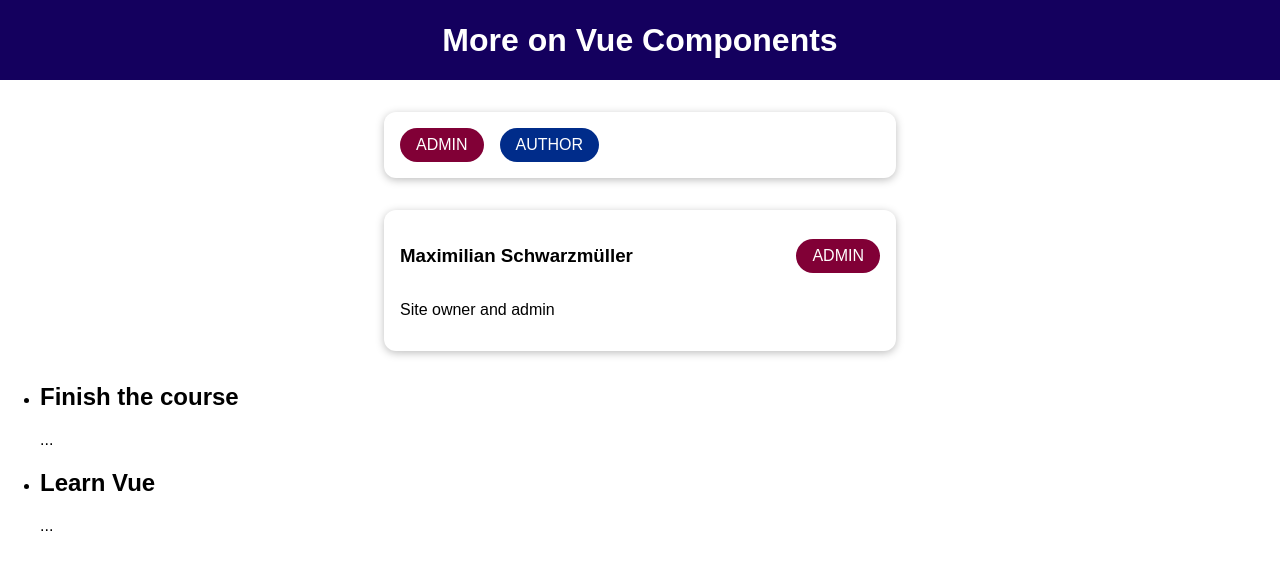
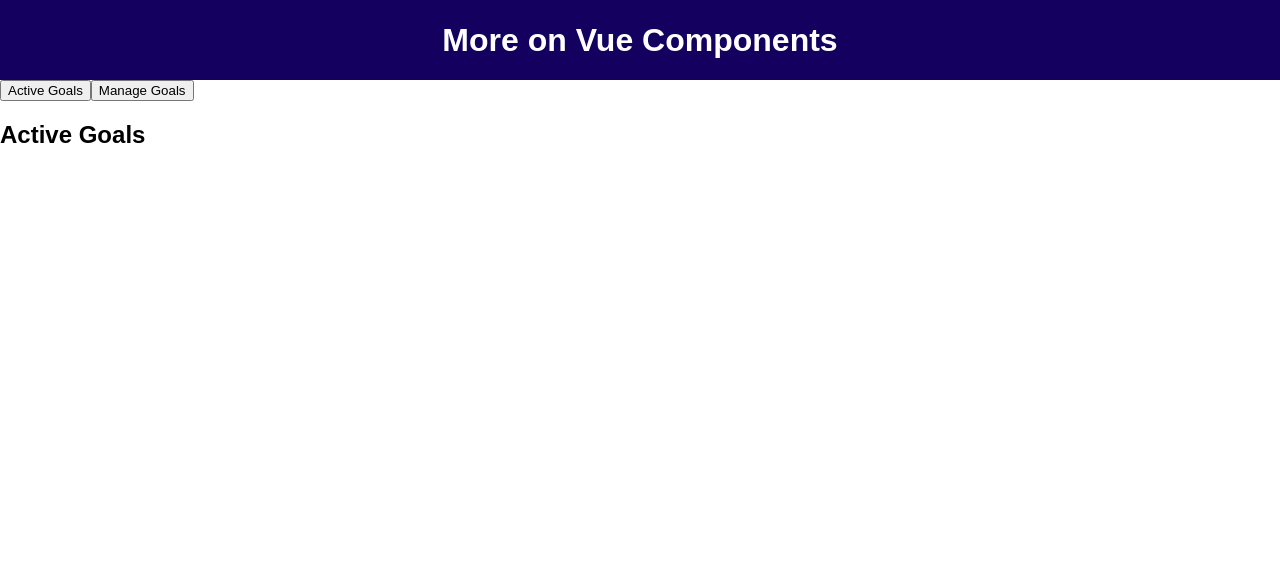
Before and after one commit to edgHD/components-advanced, a Vue app: page / in a window 1280 px wide. Shown: the top 570 px of the page. Built offline with nearby package versions, Linux system fonts and the light colour scheme.

Commit message:
Testing out Dynamic Components.

```diff
--- a/src/App.vue
+++ b/src/App.vue
@@ -1,38 +1,42 @@
 <template>
+  <div>
     <TheHeader />
-    <BadgeList />
-    <UserInfo
-      :full-name="activeUser.name"
-      :info-text="activeUser.description"
-      :role="activeUser.role"
-    />
-    <course-goals #default="slotProps">
-        <h2>{{ slotProps.item }}</h2>
-        <p>{{ slotProps.anotherProp }}</p>
-    </course-goals>
+    <button @click="setSelectedComponent('active-goals')">Active Goals</button>
+    <button @click="setSelectedComponent('manage-goals')">Manage Goals</button>
+    <!-- <active-goals v-if="selectedComponent  === 'active-goals'"></active-goals>
+    <manage-goals v-if="selectedComponent  === 'manage-goals'"></manage-goals> -->
+    <component :is="selectedComponent"></component>
+  </div>
 </template>
 
 <script>
 import TheHeader from './components/TheHeader.vue';
-import UserInfo from './components/UserInfo.vue';
-import BadgeList from './components/BadgeList.vue';
-import CourseGoals from './components/CourseGoals.vue';
+// import UserInfo from './components/UserInfo.vue';
+// import BadgeList from './components/BadgeList.vue';
+// import CourseGoals from './components/CourseGoals.vue';
+import ManageGoals from './components/ManageGoals.vue';
+import ActiveGoals from './components/ActiveGoals.vue';
 
 export default {
   components: {
     TheHeader,
-    UserInfo,
-    BadgeList,
-    CourseGoals
+    ManageGoals,
+    ActiveGoals,
   },
   data() {
     return {
+      selectedComponent: 'active-goals',
       activeUser: {
         name: 'Maximilian Schwarzmüller',
         description: 'Site owner and admin',
         role: 'admin',
       },
     };
+  },
+  methods: {
+    setSelectedComponent(cmp) {
+      this.selectedComponent = cmp;
+    },
   },
 };
 </script>
--- /dev/null
+++ b/src/components/ActiveGoals.vue
@@ -0,0 +1,3 @@
+<template>
+    <h2>Active Goals</h2>
+</template>
--- /dev/null
+++ b/src/components/ManageGoals.vue
@@ -0,0 +1,3 @@
+<template>
+    <h2>Manage Goals</h2>
+</template>
```
